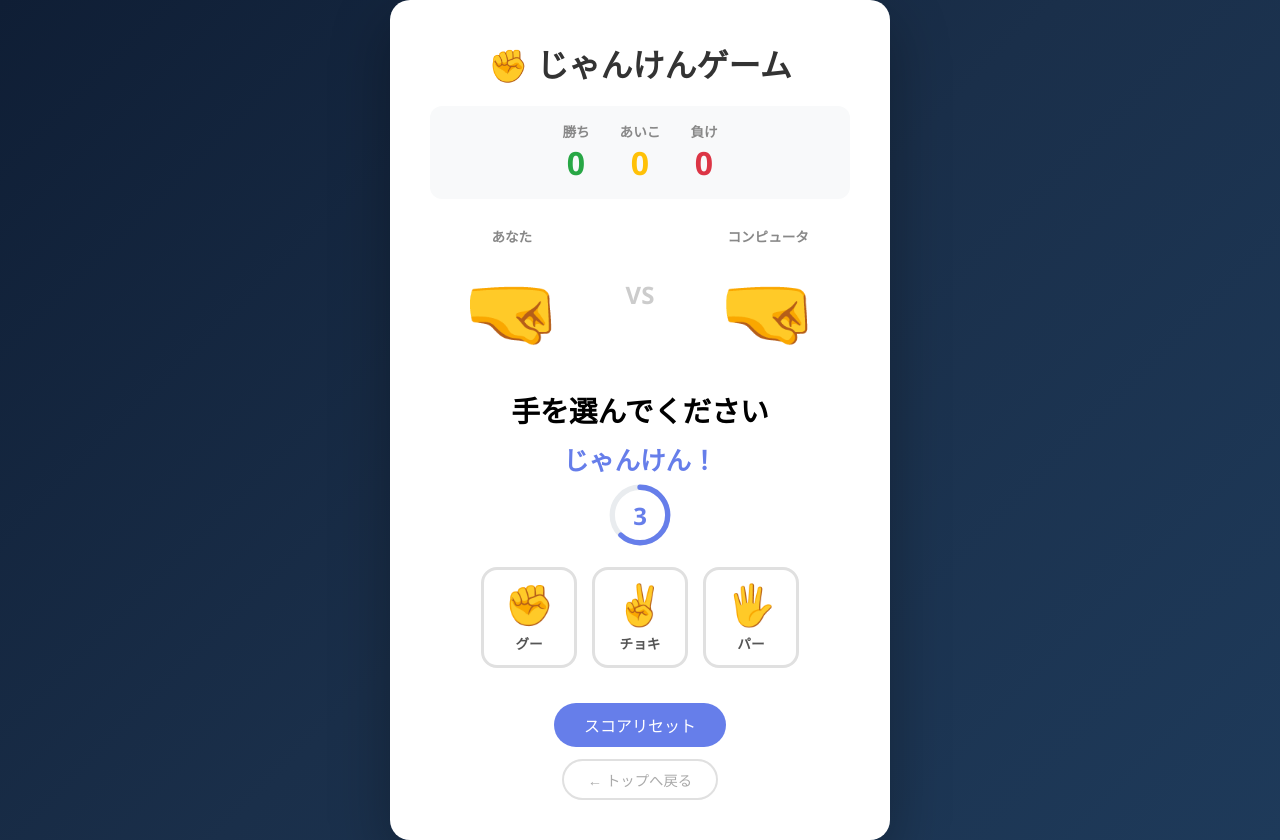
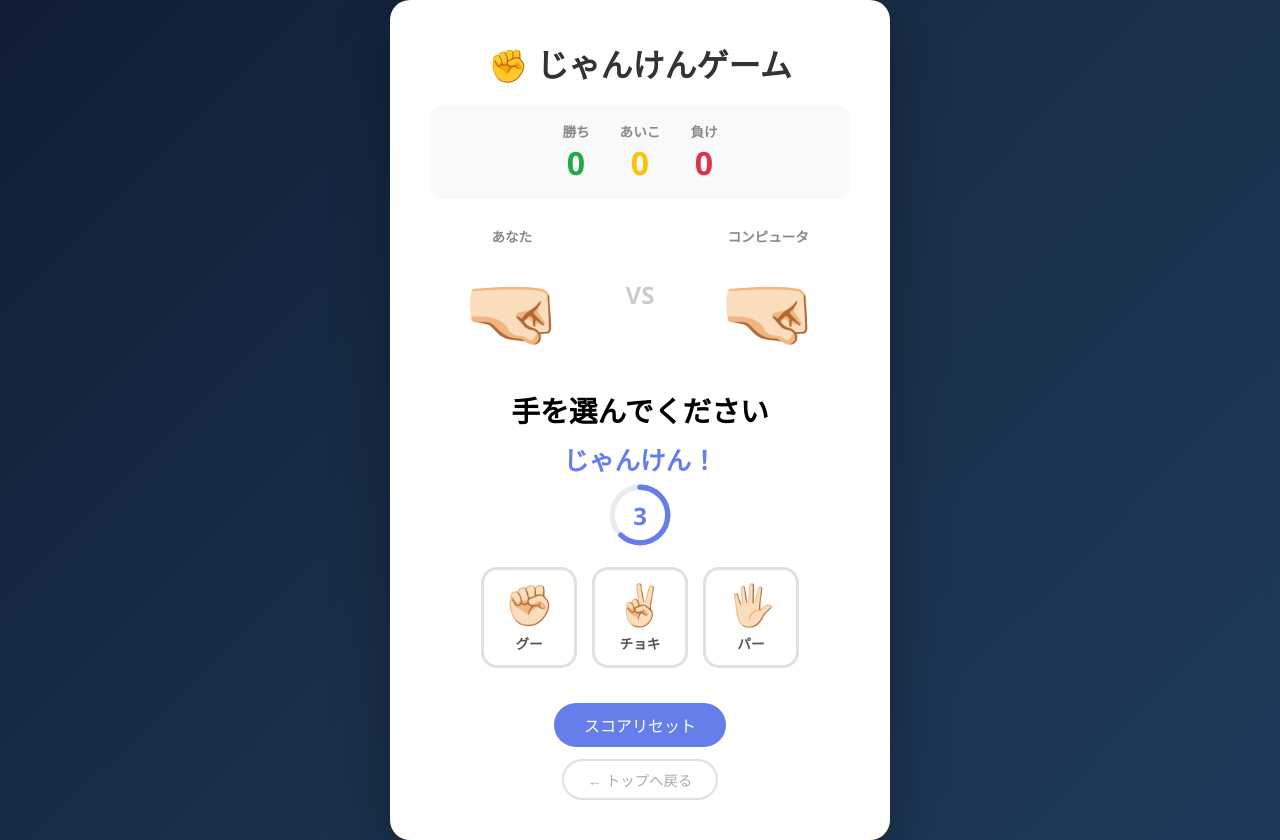
Before and after one commit to tathu/my-games, a plain HTML site: page janken.html in a window 1280 px wide. Both pictures are taken after a click on the button "スコアリセット". Drawn offline with Linux system fonts and the light colour scheme.

Commit message:
じゃんけんの手の肌色を明るく変更
Co-Authored-By: Claude Sonnet 4.6 <noreply@anthropic.com>

```diff
--- a/janken.html
+++ b/janken.html
@@ -283,12 +283,12 @@
     <div class="battle-area">
       <div class="hand-display">
         <div class="hand-label">あなた</div>
-        <div class="hand-emoji" id="player-hand">🤜</div>
+        <div class="hand-emoji" id="player-hand">🤜🏻</div>
       </div>
       <div class="vs-text">VS</div>
       <div class="hand-display">
         <div class="hand-label">コンピュータ</div>
-        <div class="hand-emoji" id="cpu-hand">🤜</div>
+        <div class="hand-emoji" id="cpu-hand">🤜🏻</div>
       </div>
     </div>
 
@@ -308,15 +308,15 @@
 
     <div class="choices">
       <button class="choice-btn" onclick="play('rock')">
-        <span class="emoji">✊</span>
+        <span class="emoji">✊🏻</span>
         <span class="name">グー</span>
       </button>
       <button class="choice-btn" onclick="play('scissors')">
-        <span class="emoji">✌️</span>
+        <span class="emoji">✌🏻</span>
         <span class="name">チョキ</span>
       </button>
       <button class="choice-btn" onclick="play('paper')">
-        <span class="emoji">🖐️</span>
+        <span class="emoji">🖐🏻</span>
         <span class="name">パー</span>
       </button>
     </div>
@@ -328,9 +328,9 @@
 
   <script>
     const HANDS = {
-      rock:    { emoji: '✊', name: 'グー' },
-      scissors:{ emoji: '✌️', name: 'チョキ' },
-      paper:   { emoji: '🖐️', name: 'パー' },
+      rock:    { emoji: '✊🏻', name: 'グー' },
+      scissors:{ emoji: '✌🏻', name: 'チョキ' },
+      paper:   { emoji: '🖐🏻', name: 'パー' },
     };
 
     // rock が scissors に勝つ、scissors が paper に勝つ、paper が rock に勝つ
@@ -441,8 +441,8 @@
       resetTimer = setTimeout(() => {
         resultEl.className = 'result-text';
         resultEl.textContent = '手を選んでください';
-        document.getElementById('player-hand').textContent = '🤜';
-        document.getElementById('cpu-hand').textContent    = '🤜';
+        document.getElementById('player-hand').textContent = '🤜🏻';
+        document.getElementById('cpu-hand').textContent    = '🤜🏻';
         document.getElementById('janken-call').style.visibility = 'visible';
         resetTimer = null;
         startCountdown();
@@ -456,8 +456,8 @@
       document.getElementById('win-count').textContent  = 0;
       document.getElementById('draw-count').textContent = 0;
       document.getElementById('lose-count').textContent = 0;
-      document.getElementById('player-hand').textContent = '🤜';
-      document.getElementById('cpu-hand').textContent    = '🤜';
+      document.getElementById('player-hand').textContent = '🤜🏻';
+      document.getElementById('cpu-hand').textContent    = '🤜🏻';
       const resultEl = document.getElementById('result-text');
       resultEl.className = 'result-text';
       resultEl.textContent = '手を選んでください';
```
Also changed, not shown: index.html (+1 -1 lines).
